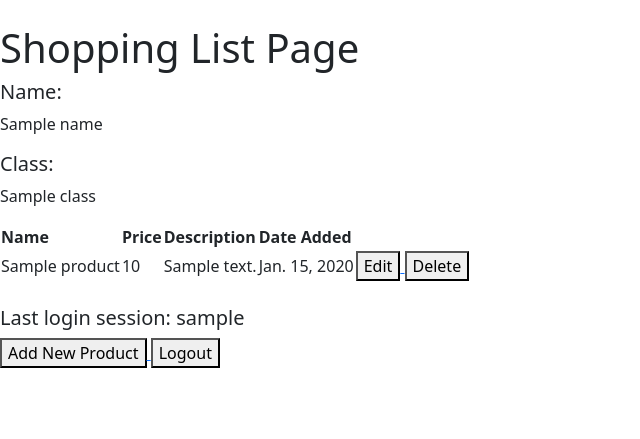
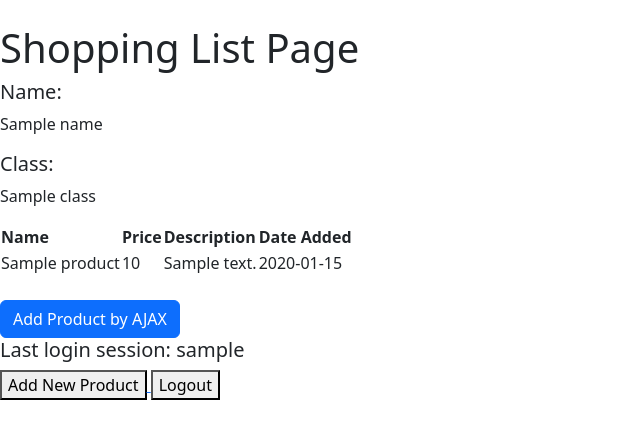
Before and after one commit to PascalPahlevi/shopping-list, a Django app: template main/templates/main.html in a window 1280 px wide. Shown: the part 56-495 px from the top of the page, without its empty margins (0-640 px from the left). Run offline with Django 4.2, Linux system fonts and the light colour scheme; tables that the repository leaves empty hold one stand-in row (values such as "Sample post"); the template is opened without the code that fills it: values that come from a table or form of the project are taken from there, most other values are stand-ins (such as "Sample title", 1, 10 or a date in 2020).

Commit message:
Finished Tutorial 5

```diff
--- a/main/templates/main.html
+++ b/main/templates/main.html
@@ -11,40 +11,43 @@
     <h5>Class:</h5>
     <p>{{class}}</p>
 
-    <table>
-        <tr>
-            <th>Name</th>
-            <th>Price</th>
-            <th>Description</th>
-            <th>Date Added</th>
-        </tr>
+    <table id="product_table">
+        <div class="modal fade" id="exampleModal" tabindex="-1" aria-labelledby="exampleModalLabel" aria-hidden="true">
+            <div class="modal-dialog">
+                <div class="modal-content">
+                    <div class="modal-header">
+                        <h1 class="modal-title fs-5" id="exampleModalLabel">Add New Product</h1>
+                        <button type="button" class="btn-close" data-bs-dismiss="modal" aria-label="Close"></button>
+                    </div>
+                    <div class="modal-body">
+                        <form id="form" onsubmit="return false;">
+                            {% csrf_token %}
+                            <div class="mb-3">
+                                <label for="name" class="col-form-label">Name:</label>
+                                <input type="text" class="form-control" id="name" name="name"></input>
+                            </div>
+                            <div class="mb-3">
+                                <label for="price" class="col-form-label">Price:</label>
+                                <input type="number" class="form-control" id="price" name="price"></input>
+                            </div>
+                            <div class="mb-3">
+                                <label for="description" class="col-form-label">Description:</label>
+                                <textarea class="form-control" id="description" name="description"></textarea>
+                            </div>
+                        </form>
+                    </div>
+                    <div class="modal-footer">
+                        <button type="button" class="btn btn-secondary" data-bs-dismiss="modal">Close</button>
+                        <button type="button" class="btn btn-primary" id="button_add" data-bs-dismiss="modal">Add Product</button>
+                    </div>
+                </div>
+            </div>
+        </div>
+    </table>
+    <br />
 
-        {% comment %} Below is how to show the product data {% endcomment %}
+    <button type="button" class="btn btn-primary" data-bs-toggle="modal" data-bs-target="#exampleModal">Add Product by AJAX</button>
 
-        {% for product in products %}
-            <tr>
-                <td>{{product.name}}</td>
-                <td>{{product.price}}</td>
-                <td>{{product.description}}</td>
-                <td>{{product.date_added}}</td>
-                <td>
-                    <a href="{% url 'main:edit_product' product.pk %}">
-                        <button>
-                            Edit
-                        </button>
-                    </a>
-                    <a href="{% url 'main:delete_product' product.pk %}">
-                        <button>
-                            Delete
-                        </button>
-                    </a>
-                </td>
-            </tr>
-        {% endfor %}
-    </table>
-
-
-    <br />
 
     <h5>Last login session: {{ last_login }}</h5>
 
@@ -60,4 +63,45 @@
         </button>
     </a>
 
+    <script>
+        async function getProducts() {
+        return fetch("{% url 'main:get_product_json' %}").then((res) => res.json())
+    }
+
+        async function refreshProducts() {
+            document.getElementById("product_table").innerHTML = ""
+            const products = await getProducts()
+            let htmlString = `<tr>
+                <th>Name</th>
+                <th>Price</th>
+                <th>Description</th>
+                <th>Date Added</th>
+            </tr>`
+            products.forEach((item) => {
+                htmlString += `\n<tr>
+                <td>${item.fields.name}</td>
+                <td>${item.fields.price}</td>
+                <td>${item.fields.description}</td>
+                <td>${item.fields.date_added}</td>
+            </tr>`
+            })
+
+            document.getElementById("product_table").innerHTML = htmlString
+        }
+
+        refreshProducts()
+
+        function addProduct() {
+        fetch("{% url 'main:add_product_ajax' %}", {
+            method: "POST",
+            body: new FormData(document.querySelector('#form'))
+        }).then(refreshProducts)
+
+        document.getElementById("form").reset()
+        return false
+    }
+
+        document.getElementById("button_add").onclick = addProduct
+    </script>
+
 {% endblock content %}
--- a/main/urls.py
+++ b/main/urls.py
@@ -5,6 +5,8 @@ from main.views import login_user
 from main.views import logout_user
 from main.views import edit_product
 from main.views import delete_product
+from main.views import get_product_json
+from main.views import add_product_ajax
 
 app_name = 'main'
 
@@ -20,4 +22,6 @@ urlpatterns = [
     path('logout/', logout_user, name='logout'),
     path('edit-product/<int:id>', edit_product, name='edit_product'),
     path('delete/<int:id>', delete_product, name='delete_product'),
+    path('get-product/', get_product_json, name='get_product_json'),
+    path('create-product-ajax/', add_product_ajax, name='add_product_ajax')
 ]
--- a/main/views.py
+++ b/main/views.py
@@ -3,7 +3,7 @@ from django.http import HttpResponseRedirect
 from django.urls import reverse
 from main.forms import ProductForm
 from main.models import Product
-from django.http import HttpResponse
+from django.http import HttpResponse, HttpResponseNotFound
 from django.core import serializers
 from django.shortcuts import redirect
 from django.contrib.auth.forms import UserCreationForm
@@ -14,6 +14,7 @@ from django.contrib.auth.decorators import login_required
 import datetime
 from django.http import HttpResponseRedirect
 from django.urls import reverse
+from django.views.decorators.csrf import csrf_exempt
 
 @login_required(login_url='/login')
 def show_main(request):
@@ -111,3 +112,22 @@ def show_xml_by_id(request, id):
 def show_json_by_id(request, id):
     data = Product.objects.filter(pk=id)
     return HttpResponse(serializers.serialize("json", data), content_type="application/json")
+
+def get_product_json(request):
+    product_item = Product.objects.all()
+    return HttpResponse(serializers.serialize('json', product_item))
+
+@csrf_exempt
+def add_product_ajax(request):
+    if request.method == 'POST':
+        name = request.POST.get("name")
+        price = request.POST.get("price")
+        description = request.POST.get("description")
+        user = request.user
+
+        new_product = Product(name=name, price=price, description=description, user=user)
+        new_product.save()
+
+        return HttpResponse(b"CREATED", status=201)
+
+    return HttpResponseNotFound()
```
